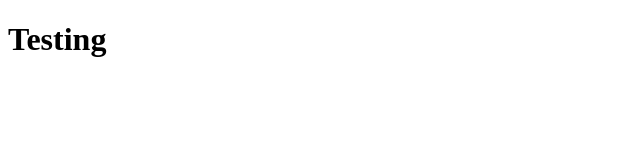
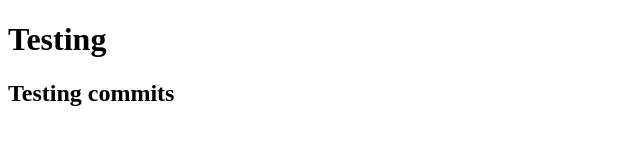
Before and after one commit to srambharose/first-juno-git, a plain HTML site: page index.html in a window 1280 px wide. Shown: the whole page, without its empty margins (0-640 px from the left). Drawn offline with Linux system fonts and the light colour scheme.

Commit message:
updated header

```diff
--- a/index.html
+++ b/index.html
@@ -9,6 +9,7 @@
 <body>
 
     <h1>Testing</h1>
+    <h2>Testing commits</h2>
 
 </body>
 </html>
```
